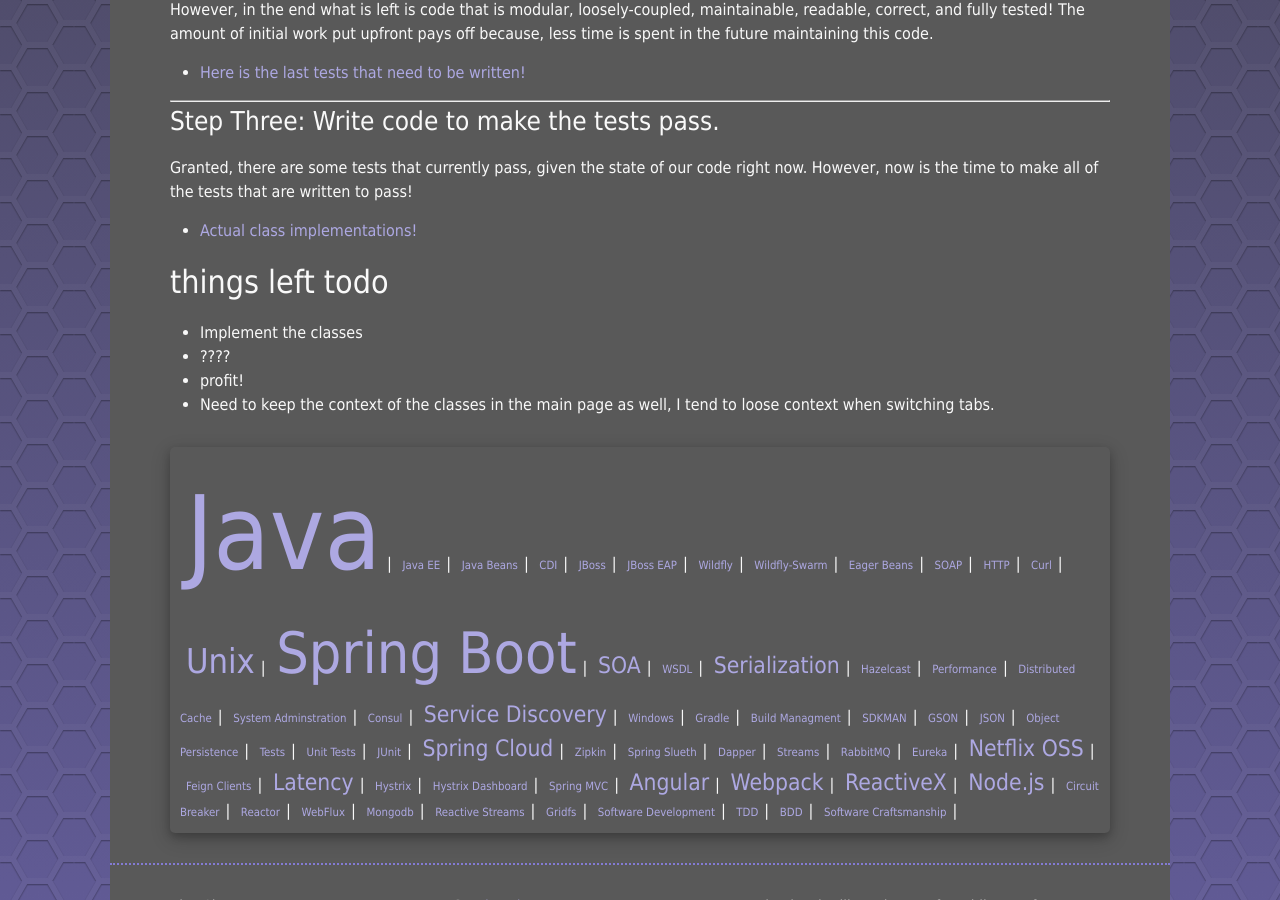
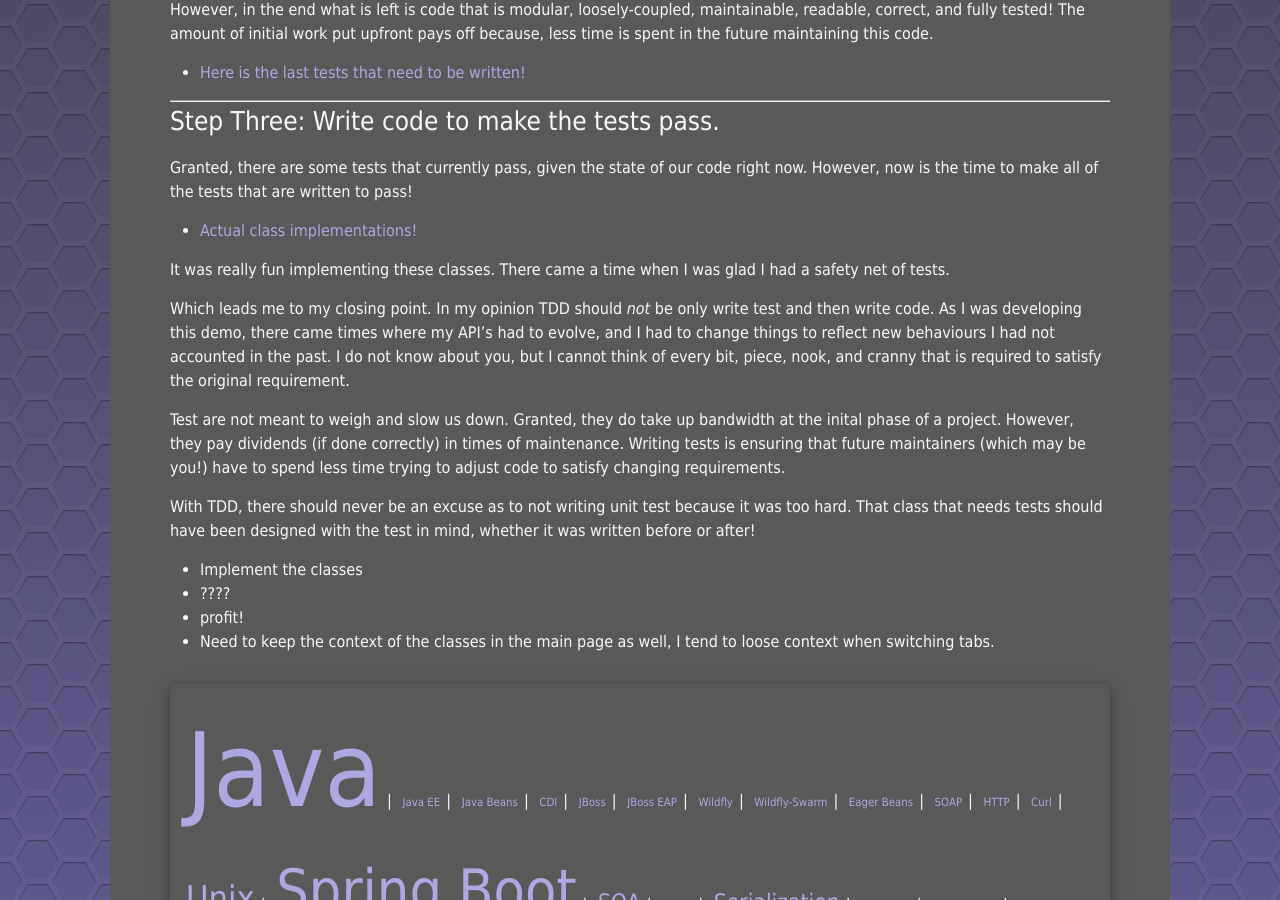
Before and after one commit to Unthrottled/blog, a Jekyll site: the page built from _posts/2017-12-29-Hydration-Driven-Devolpment.md, in a window 1280 px wide and 900 px high, scrolled down 4267 px. Built offline with Jekyll 4.4.1, drawn with Linux system fonts in a browser that asks for light colours.

Commit message:
Well my viewpoints are all over the place

```diff
--- a/_posts/2017-12-29-Hydration-Driven-Devolpment.md
+++ b/_posts/2017-12-29-Hydration-Driven-Devolpment.md
@@ -206,8 +206,21 @@
 
 - [Actual class implementations\!]({{site.url}}/code/hdd/class_implementations.html)
 
-things left todo
----
+It was really fun implementing these classes.
+There came a time when I was glad I had a safety net of tests.
+
+Which leads me to my closing point. In my opinion TDD should _not_ be only write test and then write code.
+As I was developing this demo, there came times where my API's had to evolve, and I had to change things to reflect new behaviours I had not accounted in the past.
+I do not know about you, but I cannot think of every bit, piece, nook, and cranny that is required to satisfy the original requirement.
+
+Test are not meant to weigh and slow us down. Granted, they do take up bandwidth at the inital phase of a project.
+However, they pay dividends (if done correctly) in times of maintenance.
+Writing tests is ensuring that future maintainers (which may be you!) have to spend less time trying to adjust code to satisfy changing requirements.
+
+With TDD, there should never be an excuse as to not writing unit test because it was too hard.
+That class that needs tests should have been designed with the test in mind, whether it was written before or after!
+
+
 
 - Implement the classes
 - ????
```
Also changed, not shown: code/hdd/second_pass.md (+1 -7 lines).
